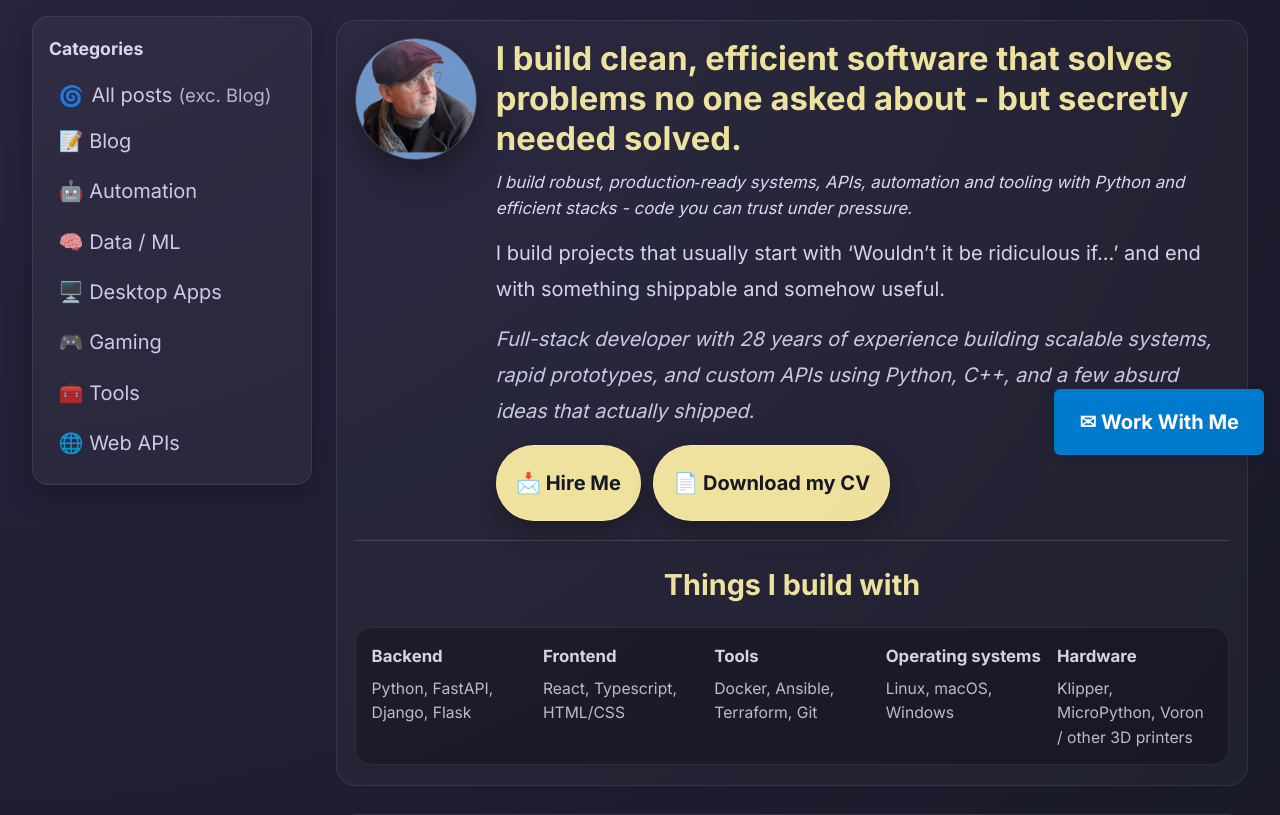
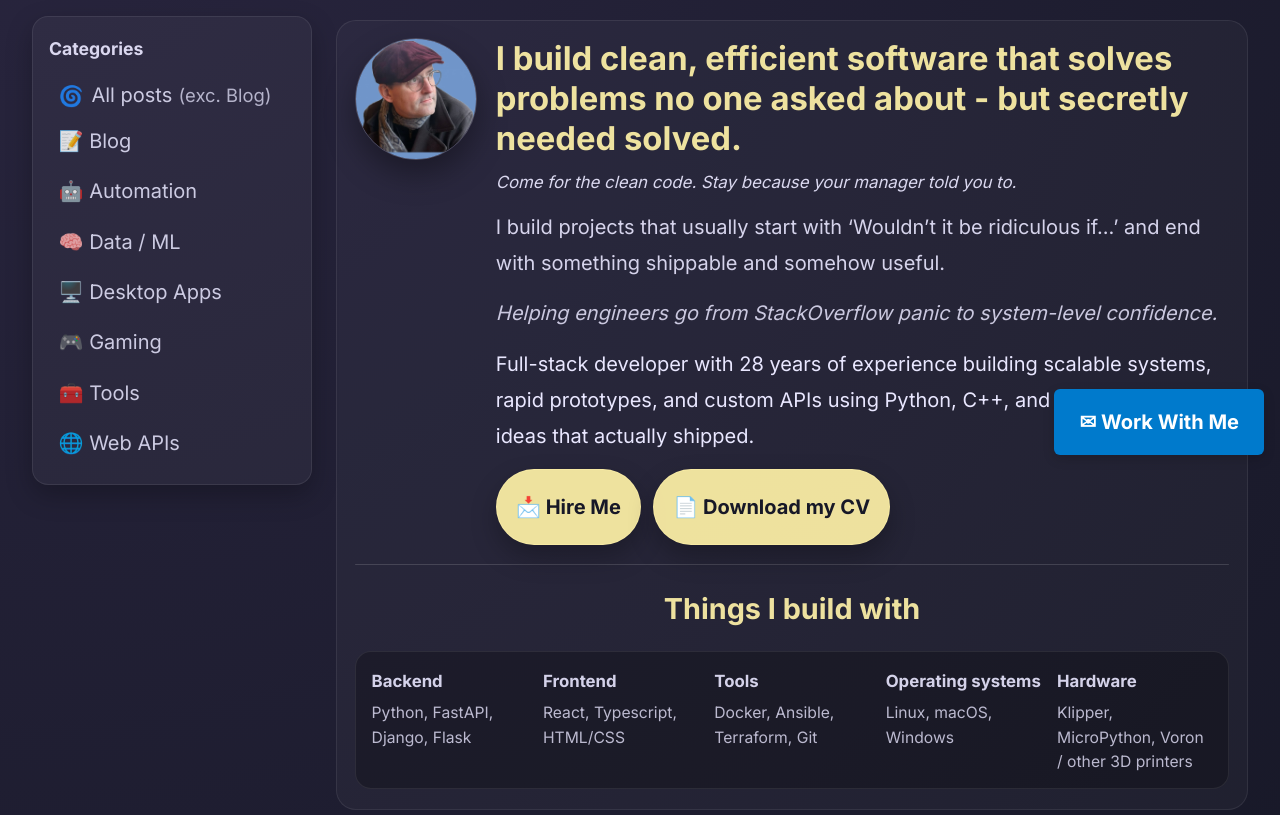
Before and after one commit to oernster/crankthecode, a FastAPI app: page / in a window 1280 px wide. Shown: the part 273-1088 px from the top of the page. Run offline with FastAPI, Linux system fonts and the light colour scheme.

Commit message:
Add a couple of hero lines.

```diff
--- a/posts/about-me.md
+++ b/posts/about-me.md
@@ -7,6 +7,8 @@
 # About me
 
 Hi, I’m Oliver - a professional software developer, technical tinkerer, and walking version history of Python, C++ and C; as well as more obscure mobile phone conformance testing languages such as TTCN-2.
+
+I build real systems with real constraints—for engineers, teams, and that one stakeholder who thinks ‘just add AI’ is a strategy.
 
 For almost 3 decades, I’ve worked across a galaxy of companies (from nimble startups to sprawling bureaucracies) solving problems ranging from “how do we modernise a legacy PHP monolith without losing our minds” to “can we please stop the satellite from spying on itself.” I’ve led teams of 17 on mission-critical defence projects, built full-stack cloud-native apps solo, and even dabbled in the *dark arts* of React with... let's call it "dignity."
 
--- a/templates/index.html
+++ b/templates/index.html
@@ -22,10 +22,13 @@
             I build clean, efficient software that solves problems no one asked about - but secretly needed solved.
           </h1>
           <p class="hero__tagline">
-            <i>I build robust, production‑ready systems, APIs, automation and tooling with Python and efficient stacks - code you can trust under pressure.</i>
+            <i>Come for the clean code. Stay because your manager told you to.</i>
           </p>
           <p class="hero__subline">
             I build projects that usually start with ‘Wouldn’t it be ridiculous if…’ and end with something shippable and somehow useful.
+          </p>
+          <p class="hero__subline">
+            Helping engineers go from StackOverflow panic to system-level confidence.
           </p>
           <p class="hero-subline">
             Full-stack developer with 28 years of experience building scalable systems, rapid prototypes, and custom APIs using Python, C++, and a few absurd ideas that actually shipped.
```
